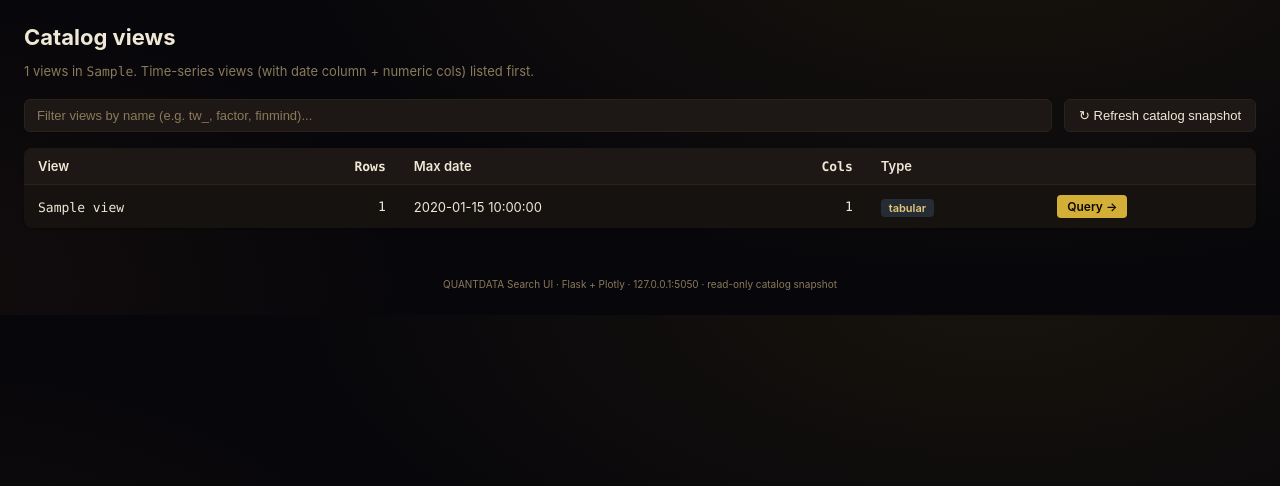
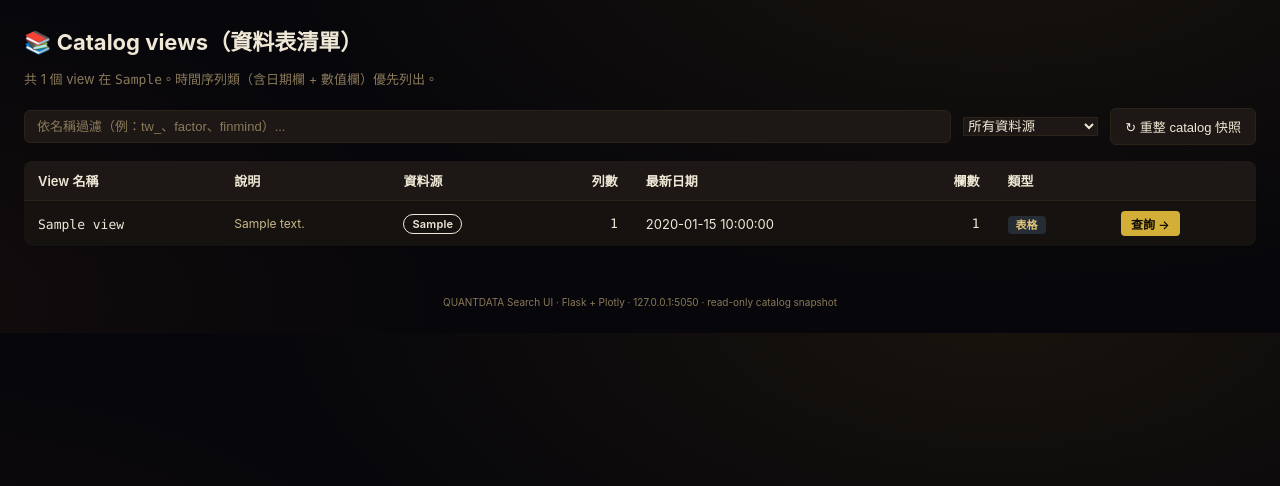
Before and after one commit to gsinvest017-ai/gs-scraper, a Flask app: template ui/search/templates/index.html in a window 1280 px wide. Shown: the part 45-531 px from the top of the page. Run offline with Flask 3, Linux system fonts and the light colour scheme; the template is opened without the code that fills it: most values are stand-ins (such as "Sample title", 1, 10 or a date in 2020); parts of the project's set-up code (start-up, migrations or seed data) failed here and were passed over; some libraries are stand-ins or nearby versions.

Commit message:
M3: views dashboard 中文化 + 資料源 pill + 描述（含 source filter）

```diff
--- a/ui/search/app.py
+++ b/ui/search/app.py
@@ -47,10 +47,17 @@ def index():
         try:
             summaries.append(view_summary(v))
         except Exception as e:
-            summaries.append({"name": v, "row_count": 0, "error": str(e)})
+            summaries.append({"name": v, "row_count": 0, "error": str(e),
+                              "data_source": "other", "long_description": ""})
     # sort: time-series first, then by row_count desc
     summaries.sort(key=lambda s: (not s.get("is_time_series"), -(s.get("row_count") or 0)))
-    return render_template("index.html", views=summaries, catalog_path=str(CATALOG))
+    # 收集 dashboard 用的 source 清單（只列實際出現的）
+    from qd_ingest.common.dataset_meta import DATA_SOURCES
+    present_sources = sorted({s.get("data_source", "other") for s in summaries
+                              if s.get("data_source")},
+                              key=lambda x: (x not in DATA_SOURCES, x))
+    return render_template("index.html", views=summaries, sources=present_sources,
+                           catalog_path=str(CATALOG))
 
 
 @app.route("/view/<view>")
@@ -58,9 +65,13 @@ def view_page(view):
     if view not in list_views():
         abort(404)
     meta = get_view_meta(view, with_distinct=True)
+    from qd_ingest.common.dataset_meta import get_meta
+    data_source, long_description = get_meta(view)
     return render_template(
         "view.html",
         meta=meta,
+        data_source=data_source,
+        long_description=long_description,
         meta_json=json.dumps({
             "name": meta.name,
             "row_count": meta.row_count,
--- a/ui/search/static/gs-theme.css
+++ b/ui/search/static/gs-theme.css
@@ -84,3 +84,28 @@ tr:hover td   { background: rgba(212, 175, 55, 0.04); }
     transition-duration: 0.01ms !important;
   }
 }
+
+/* --- 資料源 pill（10 種 source 一色，與 gap_dashboard 一致） --------- */
+.ds-pill {
+  display: inline-block; padding: 2px 8px; border-radius: 10px;
+  font-size: 11px; font-weight: 600; letter-spacing: 0.2px;
+  border: 1px solid; vertical-align: baseline;
+}
+.ds-TEJ-API         { background: rgba(212,175,55,0.18); color: #d4af37; border-color: rgba(212,175,55,0.4); }
+.ds-TEJ-訂閱包        { background: rgba(232,209,149,0.16); color: #e8d195; border-color: rgba(232,209,149,0.4); }
+.ds-FinMind         { background: rgba(88,166,255,0.18); color: #79c0ff; border-color: rgba(88,166,255,0.4); }
+.ds-TQuant-Lab      { background: rgba(86,211,100,0.18); color: #56d364; border-color: rgba(86,211,100,0.4); }
+.ds-yfinance        { background: rgba(240,136,62,0.18); color: #f0883e; border-color: rgba(240,136,62,0.4); }
+.ds-TAIFEX          { background: rgba(205,127,50,0.18); color: #cd7f32; border-color: rgba(205,127,50,0.4); }
+.ds-TWSE            { background: rgba(176,141,87,0.18); color: #b08d57; border-color: rgba(176,141,87,0.4); }
+.ds-Yahoo-extracted { background: rgba(224,98,90,0.18); color: #e0625a; border-color: rgba(224,98,90,0.4); }
+.ds-derived         { background: rgba(125,133,144,0.18); color: #c9b88a; border-color: rgba(125,133,144,0.4); }
+.ds-manual-RAW      { background: rgba(245,165,36,0.18); color: #f5a524; border-color: rgba(245,165,36,0.4); }
+.ds-other           { background: rgba(125,133,144,0.12); color: #7d8590; border-color: rgba(125,133,144,0.3); }
+
+/* index.html desc cell — 中文長描述，max-width + ellipsis */
+td.desc-cell {
+  max-width: 360px; font-size: 12px; color: #c9b88a;
+  white-space: nowrap; overflow: hidden; text-overflow: ellipsis;
+}
+td.desc-cell:hover { white-space: normal; word-break: break-word; }
--- a/ui/search/templates/index.html
+++ b/ui/search/templates/index.html
@@ -1,34 +1,68 @@
 {% extends "base.html" %}
-{% block title %}Views — QUANTDATA Search{% endblock %}
+{% block title %}資料表清單 — QUANTDATA Search{% endblock %}
 {% block content %}
-<h1>Catalog views</h1>
-<p class="subtitle">{{ views|length }} views in <code>{{ catalog_path }}</code>. Time-series views (with date column + numeric cols) listed first.</p>
+<h1>📚 Catalog views（資料表清單）</h1>
+<p class="subtitle">共 {{ views|length }} 個 view 在 <code>{{ catalog_path }}</code>。時間序列類（含日期欄 + 數值欄）優先列出。</p>
 <div class="filter-bar">
-  <input type="text" id="view-filter" placeholder="Filter views by name (e.g. tw_, factor, finmind)..." autocomplete="off">
-  <button id="refresh-btn" type="button">↻ Refresh catalog snapshot</button>
+  <input type="text" id="view-filter" placeholder="依名稱過濾（例：tw_、factor、finmind）..." autocomplete="off">
+  <select id="source-filter">
+    <option value="">所有資料源</option>
+    {% for src in sources %}
+    <option value="{{ src }}">{{ src }}</option>
+    {% endfor %}
+  </select>
+  <button id="refresh-btn" type="button">↻ 重整 catalog 快照</button>
 </div>
 <table id="views-table">
 <thead>
 <tr>
-  <th>View</th>
-  <th class="num">Rows</th>
-  <th>Max date</th>
-  <th class="num">Cols</th>
-  <th>Type</th>
+  <th>View 名稱</th>
+  <th>說明</th>
+  <th>資料源</th>
+  <th class="num">列數</th>
+  <th>最新日期</th>
+  <th class="num">欄數</th>
+  <th>類型</th>
   <th></th>
 </tr>
 </thead>
 <tbody>
 {% for v in views %}
-<tr class="view-row {{ 'ts' if v.is_time_series else 'other' }}">
+<tr class="view-row {{ 'ts' if v.is_time_series else 'other' }}" data-source="{{ v.data_source }}">
   <td><code>{{ v.name }}</code>{% if v.error %} <span class="err">⚠ {{ v.error }}</span>{% endif %}</td>
+  <td class="desc-cell" title="{{ v.long_description }}">
+    {% if v.long_description %}{{ v.long_description[:60] }}{% if v.long_description|length > 60 %}…{% endif %}
+    {% else %}—{% endif %}
+  </td>
+  <td><span class="ds-pill ds-{{ v.data_source }}">{{ v.data_source }}</span></td>
   <td class="num">{{ '{:,}'.format(v.row_count or 0) }}</td>
   <td>{{ v.max_date or '—' }}</td>
   <td class="num">{{ v.n_columns or 0 }}</td>
-  <td>{% if v.is_time_series %}<span class="tag-ts">time-series</span>{% else %}<span class="tag-static">tabular</span>{% endif %}</td>
-  <td><a class="btn" href="/view/{{ v.name }}">Query →</a></td>
+  <td>{% if v.is_time_series %}<span class="tag-ts">時序</span>{% else %}<span class="tag-static">表格</span>{% endif %}</td>
+  <td><a class="btn" href="/view/{{ v.name }}">查詢 →</a></td>
 </tr>
 {% endfor %}
 </tbody>
 </table>
+
+<script>
+(function() {
+  const filterEl = document.getElementById('view-filter');
+  const sourceEl = document.getElementById('source-filter');
+  const rows = Array.from(document.querySelectorAll('#views-table tbody tr'));
+  function applyFilter() {
+    const q = filterEl.value.trim().toLowerCase();
+    const src = sourceEl.value;
+    rows.forEach(r => {
+      const name = r.querySelector('code').textContent.toLowerCase();
+      const rsrc = r.dataset.source || '';
+      const matchName = !q || name.includes(q);
+      const matchSrc = !src || rsrc === src;
+      r.style.display = (matchName && matchSrc) ? '' : 'none';
+    });
+  }
+  filterEl.addEventListener('input', applyFilter);
+  sourceEl.addEventListener('change', applyFilter);
+})();
+</script>
 {% endblock %}
```
Also changed, not shown: docs/progress-search-ui-zh-and-source.md (+42 -0 lines), ui/search/templates/view.html (+11 -6 lines).
